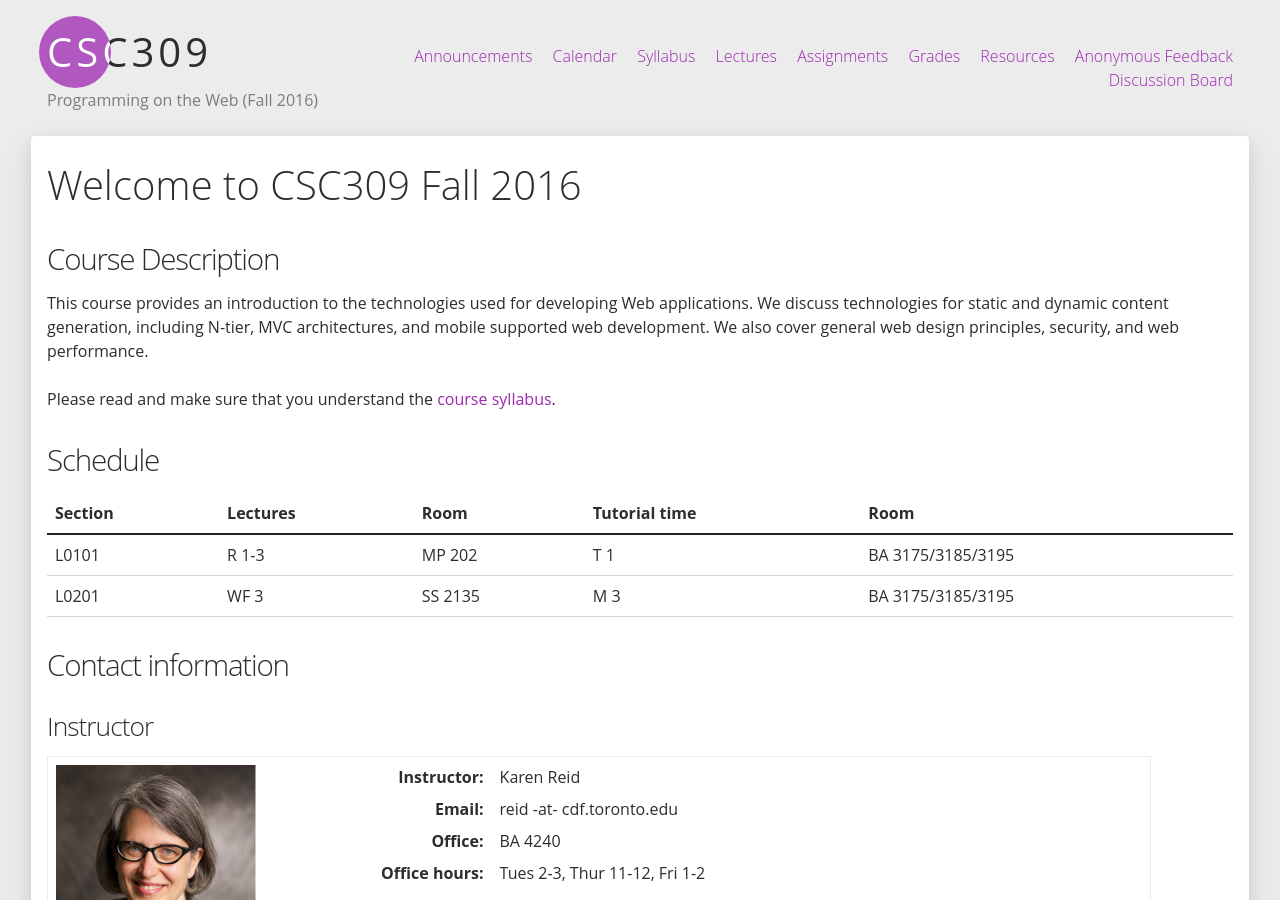
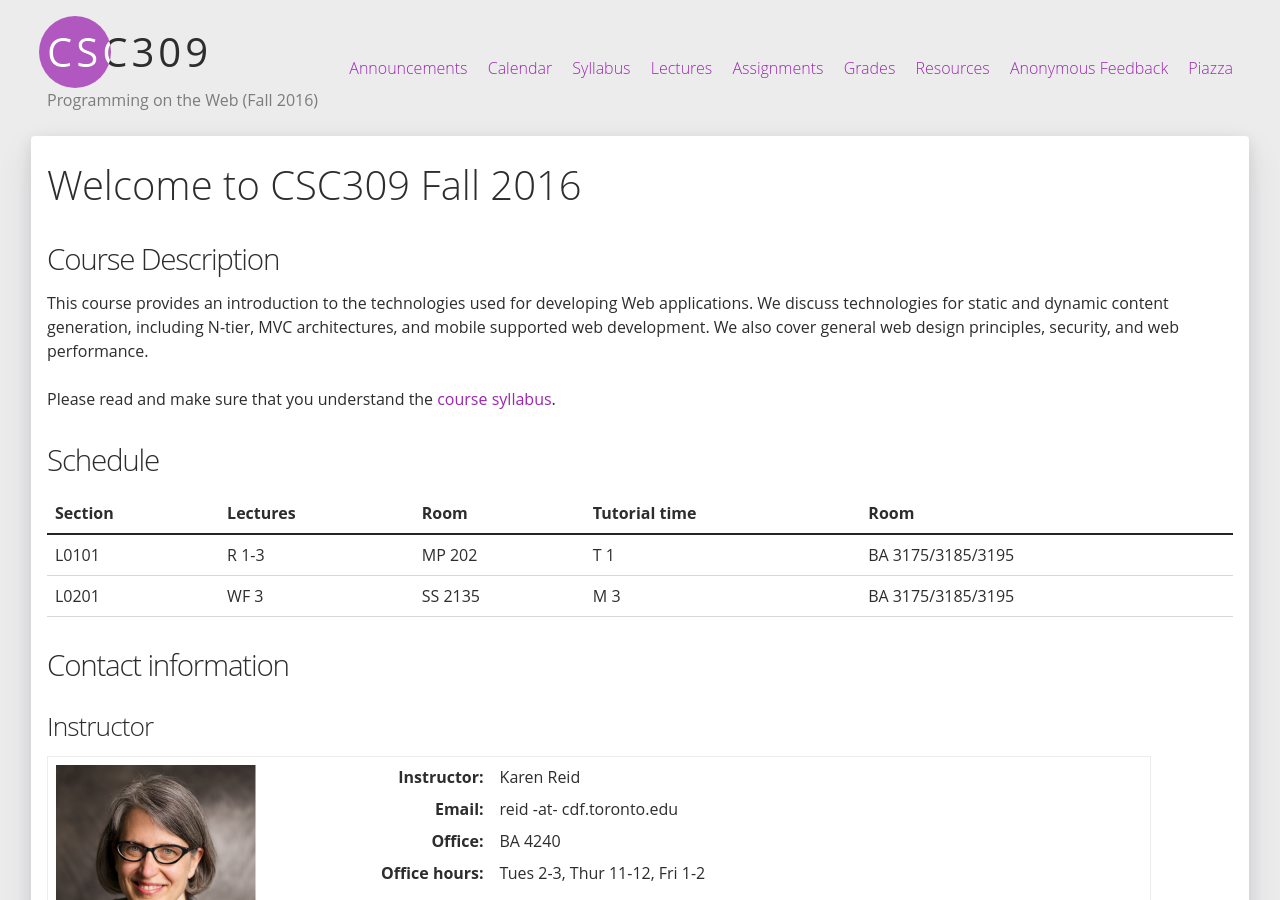
Before and after one commit to nigef/CSC309-Fall-2016.github.io, a Jekyll site: the page built from index.md, in a window 1280 px wide and 900 px high. Built offline with Jekyll 4.4.1, drawn with Linux system fonts in a browser that asks for light colours.

Commit message:
adding piazza

```diff
--- a/_data/nav.yml
+++ b/_data/nav.yml
@@ -22,5 +22,5 @@
 - title: Anonymous Feedback
   url: /feedback
 
-- title: Discussion Board
-  url: /discussion
+- title: Piazza
+  url: https://piazza.com/utoronto.ca/fall2016/csc309/home
```
